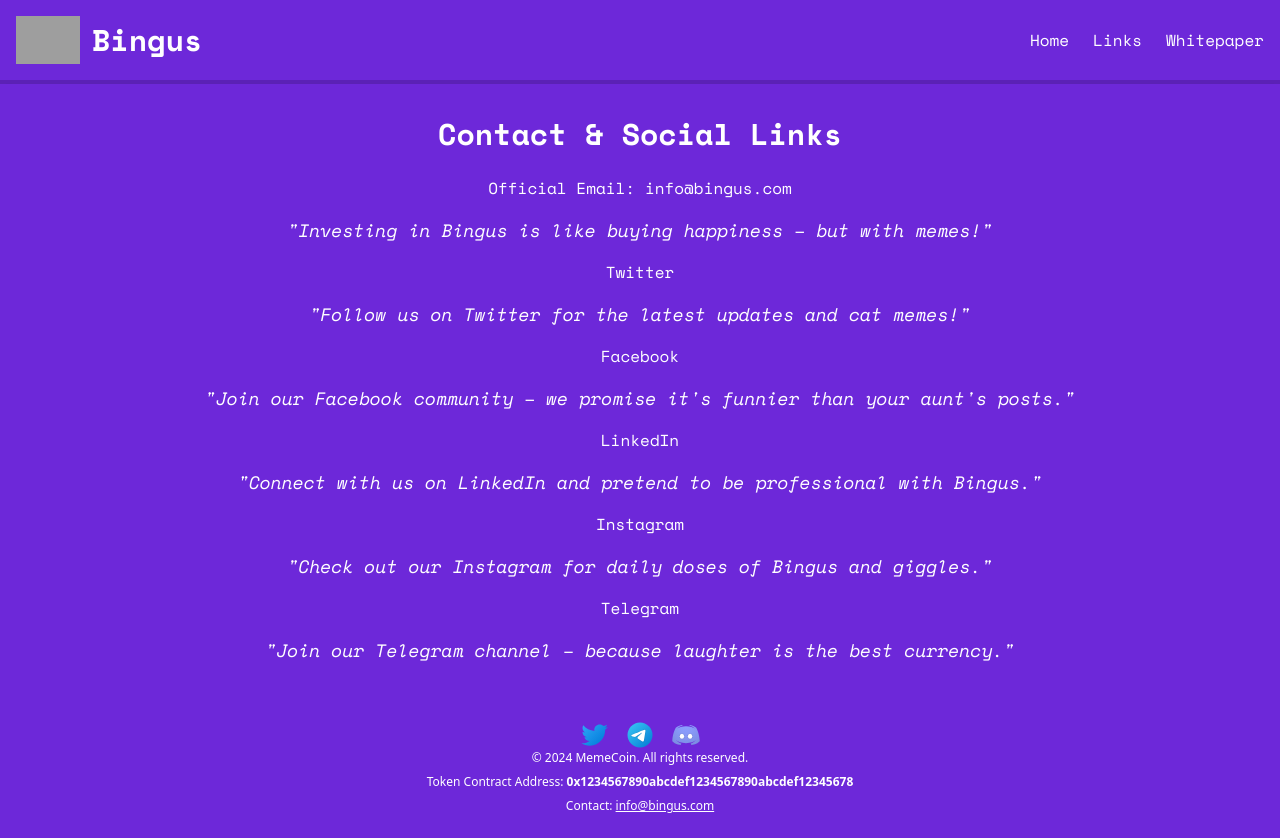
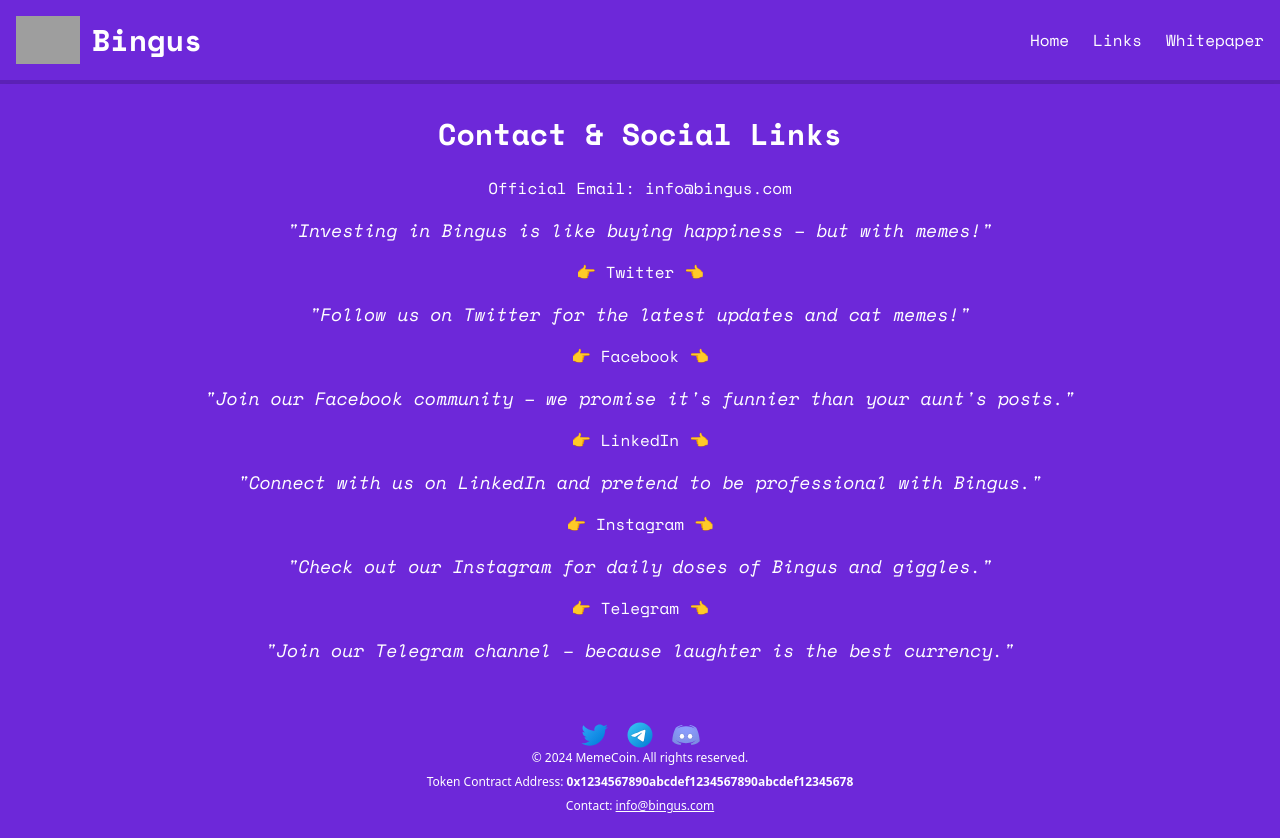
Before and after one commit to afzaadkhan/binguspage, a React (Vite) app: page /links in a window 1280 px wide. Built offline with nearby package versions, Linux system fonts and the light colour scheme; grey boxes are pictures that could not be loaded; a web font is replaced by a local one.

Commit message:
Update Links.jsx

```diff
--- a/src/components/Links/Links.jsx
+++ b/src/components/Links/Links.jsx
@@ -16,7 +16,7 @@
           </li>
           <li>
             <a href="https://twitter.com/yourprofile" className="hover:text-purple-400">
-              Twitter
+             👉 Twitter 👈
             </a>
           </li>
           <li className="mt-8 text-lg italic">
@@ -24,7 +24,7 @@
           </li>
           <li>
             <a href="https://facebook.com/yourprofile" className="hover:text-purple-400">
-              Facebook
+              👉 Facebook 👈
             </a>
           </li>
           <li className="mt-8 text-lg italic">
@@ -32,7 +32,7 @@
           </li>
           <li>
             <a href="https://linkedin.com/in/yourprofile" className="hover:text-purple-400">
-              LinkedIn
+              👉 LinkedIn 👈
             </a>
           </li>
           <li className="mt-8 text-lg italic">
@@ -40,7 +40,7 @@
           </li>
           <li>
             <a href="https://instagram.com/yourprofile" className="hover:text-purple-400">
-              Instagram
+              👉 Instagram 👈
             </a>
           </li>
           <li className="mt-8 text-lg italic">
@@ -48,7 +48,7 @@
           </li>
           <li>
             <a href="https://t.me/CatWifNoHair" className="hover:text-purple-400">
-              Telegram
+              👉 Telegram 👈
             </a>
           </li>
           <li className="mt-8 text-lg italic">
```
